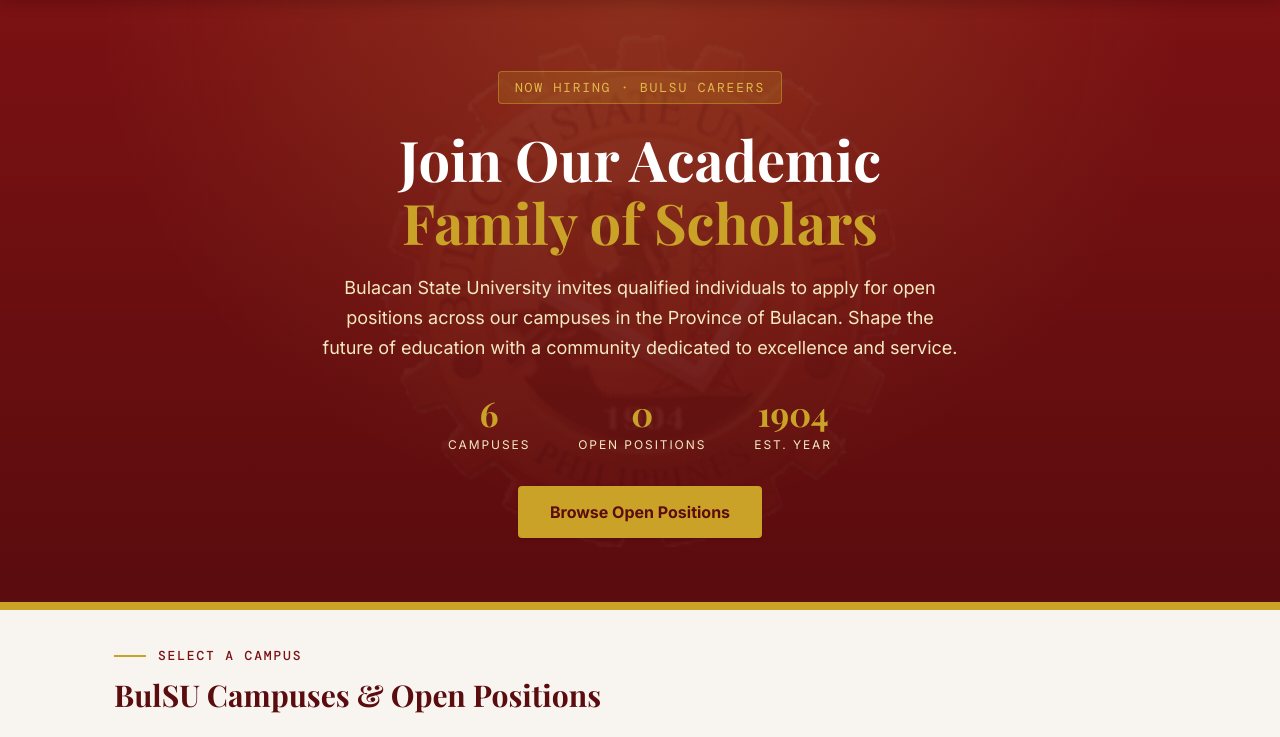
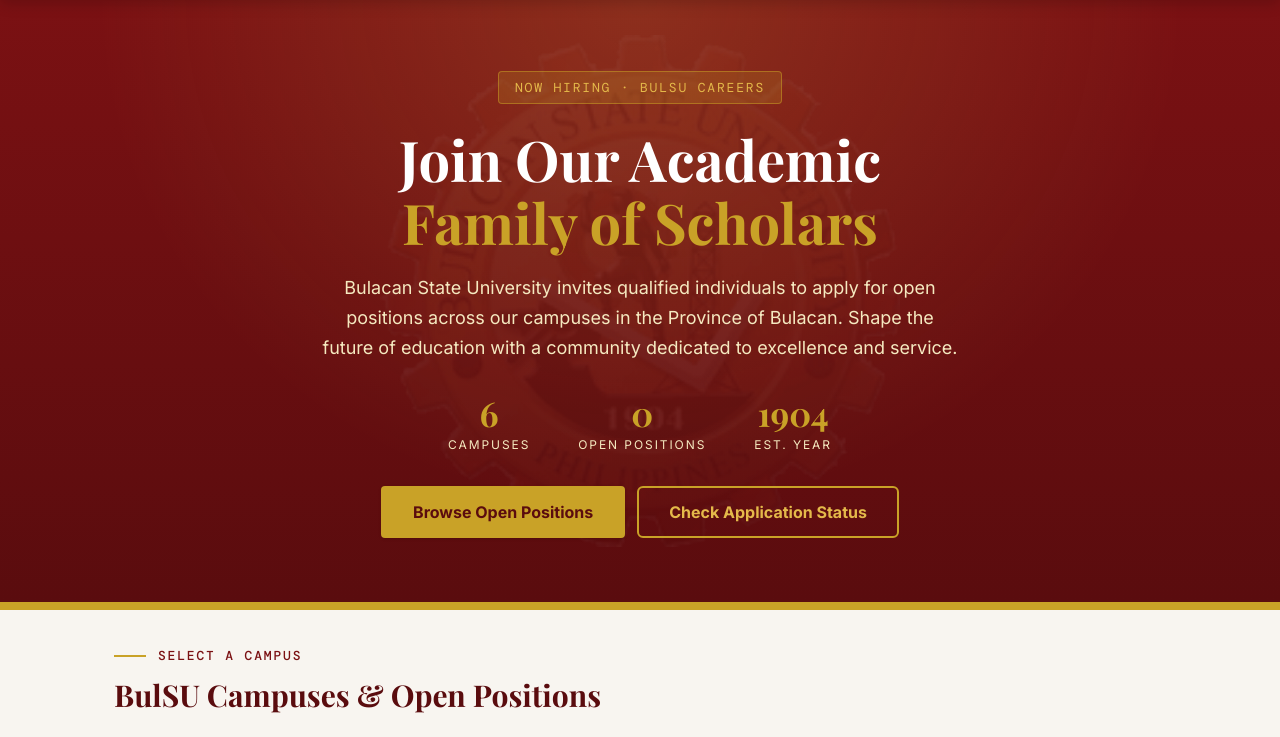
Before and after one commit to lichking1124-byte/hr_system, a Flask app: page / in a window 1280 px wide. Shown: the part 114-851 px from the top of the page. Run offline with Flask 3, Linux system fonts and the light colour scheme; data that the repository does not hold is empty; some libraries are stand-ins or nearby versions.

Commit message:
Add status link to homepage

```diff
--- a/templates/applicant/home.html
+++ b/templates/applicant/home.html
@@ -40,6 +40,15 @@
 .hero-stat .num { font-family: var(--font-display); color: var(--gold); font-size: 34px; font-weight: 700; line-height: 1.1; }
 .hero-stat .lbl { color: var(--gold-pale); font-size: 12px; letter-spacing: 0.16em; text-transform: uppercase; margin-top: 4px; }
 .hero .btn-gold { padding: 14px 32px; font-size: 16px; font-weight: 700; }
+.hero-cta { display: flex; flex-wrap: wrap; gap: 12px; justify-content: center; }
+.hero .btn-status {
+    display: inline-block;
+    padding: 12px 30px; font-size: 16px; font-weight: 700;
+    border: 2px solid var(--gold); border-radius: 6px;
+    color: var(--gold-light); text-decoration: none;
+    transition: background 0.15s;
+}
+.hero .btn-status:hover { background: rgba(201,162,39,0.2); }
 .hero-stripe { height: 8px; background: var(--gold); }
 
 /* ── Section heading ── */
@@ -109,7 +118,10 @@
             <div class="hero-stat"><div class="num">{{ total_jobs }}</div><div class="lbl">Open Positions</div></div>
             <div class="hero-stat"><div class="num">1904</div><div class="lbl">Est. Year</div></div>
         </div>
-        <a href="#campuses" class="btn btn-gold">Browse Open Positions</a>
+        <div class="hero-cta">
+            <a href="#campuses" class="btn btn-gold">Browse Open Positions</a>
+            <a href="/status" class="btn-status">Check Application Status</a>
+        </div>
     </div>
 </section>
 <div class="hero-stripe"></div>
```
